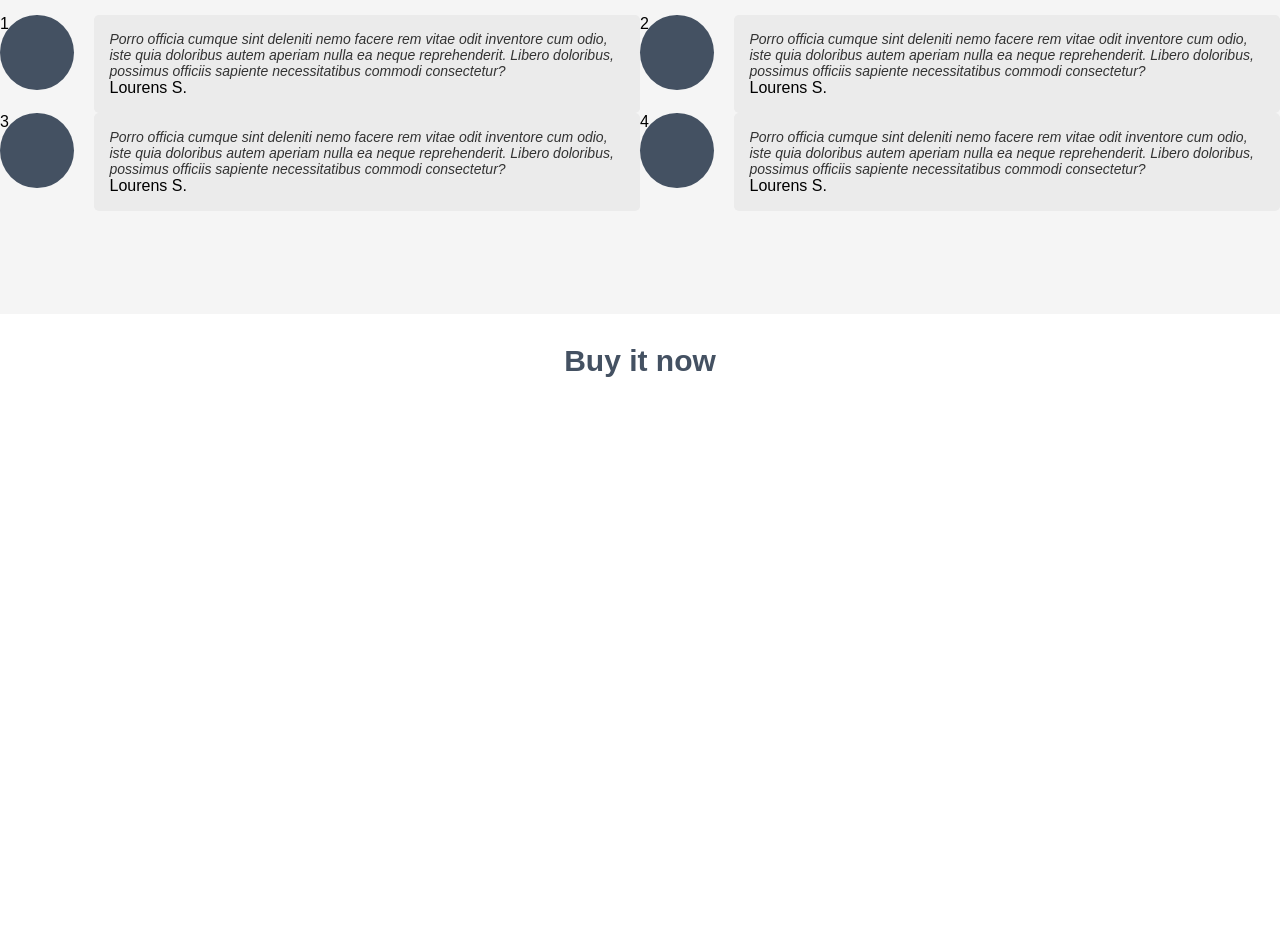
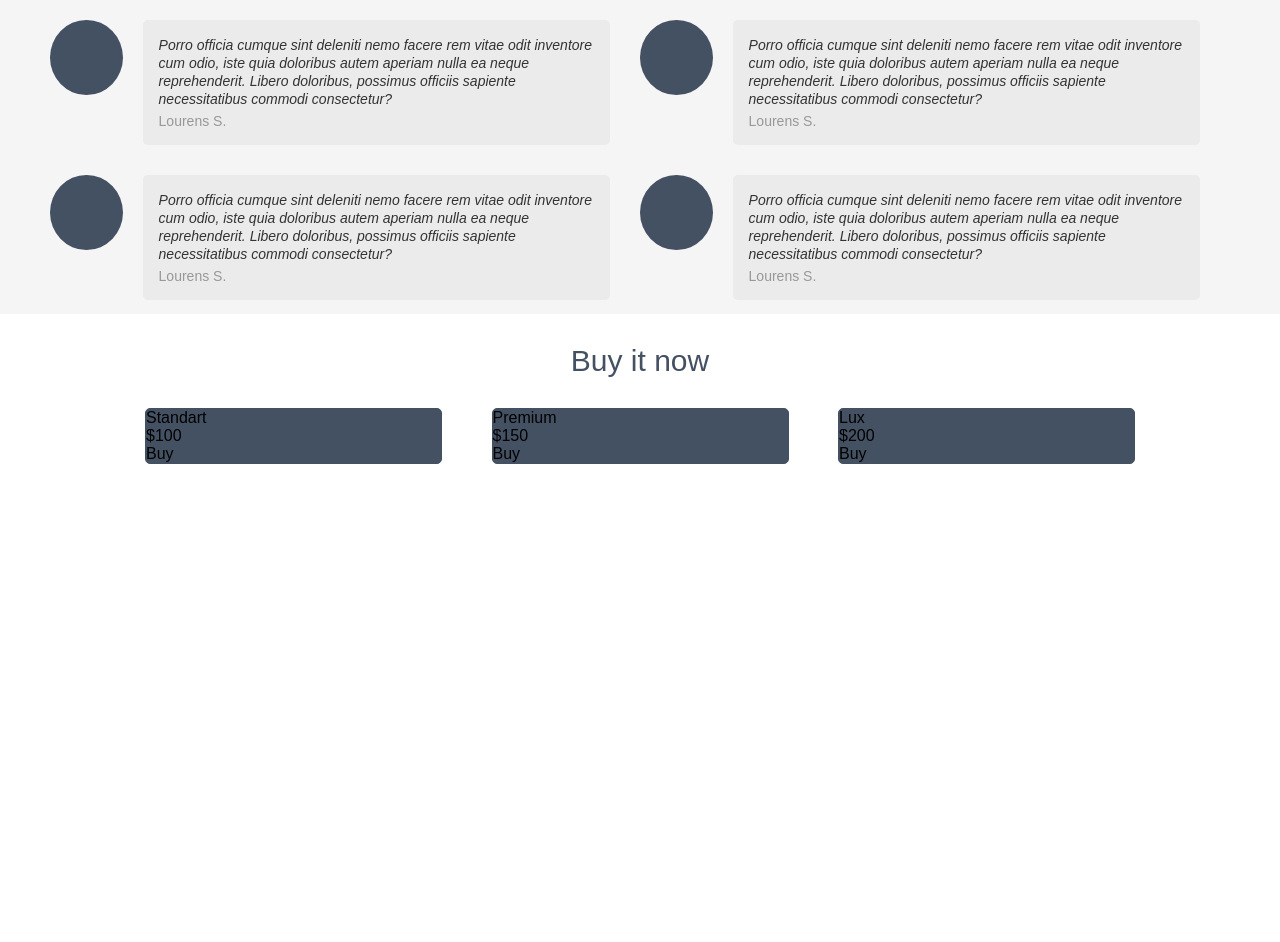
Before and after one commit to yehorich75/verzus, a plain HTML site: page index.html in a window 1280 px wide. Shown: the part 402-1344 px from the top of the page. Drawn offline with Linux system fonts and the light colour scheme.

Commit message:
buy section start

```diff
--- a/index.html
+++ b/index.html
@@ -1,5 +1,6 @@
 <!DOCTYPE html>
 <html lang="en">
+
 <head>
     <meta charset="UTF-8">
     <meta name="viewport" content="width=device-width, initial-scale=1.0">
@@ -7,7 +8,9 @@
     <title>Verzus</title>
     <link rel="stylesheet" href="style.css">
 </head>
+
 <body>
+    <!-- browser-sync start --server --no-ui --no-notify --files * -->
     <div class="grid">
         <header class="header">
             <div class="header-container container">
@@ -32,45 +35,33 @@
                 </h3>
                 <div class="reviews-block">
                     <div class="reviews-block__item">
-                        <div class="reviews-userpick">1</div>
+                        <div class="reviews-userpick"></div>
                         <div class="reviews-text">
-                            <div class="reviews-text__quote">Porro officia cumque sint deleniti nemo facere rem vitae odit inventore cum
-                                odio,
-                                iste quia doloribus autem aperiam nulla ea neque reprehenderit. Libero doloribus, possimus officiis
-                                sapiente necessitatibus commodi consectetur?
+                            <div class="reviews-text__quote">Porro officia cumque sint deleniti nemo facere rem vitae odit inventore cum odio, iste quia doloribus autem aperiam nulla ea neque reprehenderit. Libero doloribus, possimus officiis sapiente necessitatibus commodi consectetur?
                             </div>
                             <div class="reviews-text__author">Lourens S.</div>
                         </div>
                     </div>
                     <div class="reviews-block__item">
-                        <div class="reviews-userpick">2</div>
+                        <div class="reviews-userpick"></div>
                         <div class="reviews-text">
-                            <div class="reviews-text__quote">Porro officia cumque sint deleniti nemo facere rem vitae odit inventore cum
-                                odio,
-                                iste quia doloribus autem aperiam nulla ea neque reprehenderit. Libero doloribus, possimus officiis
-                                sapiente necessitatibus commodi consectetur?
+                            <div class="reviews-text__quote">Porro officia cumque sint deleniti nemo facere rem vitae odit inventore cum odio, iste quia doloribus autem aperiam nulla ea neque reprehenderit. Libero doloribus, possimus officiis sapiente necessitatibus commodi consectetur?
                             </div>
                             <div class="reviews-text__author">Lourens S.</div>
                         </div>
                     </div>
                     <div class="reviews-block__item">
-                        <div class="reviews-userpick">3</div>
+                        <div class="reviews-userpick"></div>
                         <div class="reviews-text">
-                            <div class="reviews-text__quote">Porro officia cumque sint deleniti nemo facere rem vitae odit inventore cum
-                                odio,
-                                iste quia doloribus autem aperiam nulla ea neque reprehenderit. Libero doloribus, possimus officiis
-                                sapiente necessitatibus commodi consectetur?
+                            <div class="reviews-text__quote">Porro officia cumque sint deleniti nemo facere rem vitae odit inventore cum odio, iste quia doloribus autem aperiam nulla ea neque reprehenderit. Libero doloribus, possimus officiis sapiente necessitatibus commodi consectetur?
                             </div>
                             <div class="reviews-text__author">Lourens S.</div>
                         </div>
                     </div>
                     <div class="reviews-block__item">
-                        <div class="reviews-userpick">4</div>
+                        <div class="reviews-userpick"></div>
                         <div class="reviews-text">
-                            <div class="reviews-text__quote">Porro officia cumque sint deleniti nemo facere rem vitae odit inventore cum
-                                odio,
-                                iste quia doloribus autem aperiam nulla ea neque reprehenderit. Libero doloribus, possimus officiis
-                                sapiente necessitatibus commodi consectetur?
+                            <div class="reviews-text__quote">Porro officia cumque sint deleniti nemo facere rem vitae odit inventore cum odio, iste quia doloribus autem aperiam nulla ea neque reprehenderit. Libero doloribus, possimus officiis sapiente necessitatibus commodi consectetur?
                             </div>
                             <div class="reviews-text__author">Lourens S.</div>
                         </div>
@@ -83,6 +74,26 @@
                 <h3 class="section-title">
                     Buy it now
                 </h3>
+                <div class="cards">
+                    <div class="card card-small">
+                        <div class="card-title">Standart</div>
+                        <div class="card-price">$100</div>
+                        <div class="card-list"></div>
+                        <div class="card-button">Buy</div>
+                    </div>
+                    <div class="card card-medium">
+                        <div class="card-title">Premium</div>
+                        <div class="card-price">$150</div>
+                        <div class="card-list"></div>
+                        <div class="card-button">Buy</div>
+                    </div>
+                    <div class="card card-large">
+                        <div class="card-title">Lux</div>
+                        <div class="card-price">$200</div>
+                        <div class="card-list"></div>
+                        <div class="card-button">Buy</div>
+                    </div>
+                </div>
             </div>
         </section>
         <section class="contacts">
@@ -94,4 +105,5 @@
         </section>
     </div>
 </body>
+
 </html>
--- a/style.css
+++ b/style.css
@@ -14,11 +14,15 @@ body {
     grid-template-rows: 323px 393px 712px 455px;
 }
 
-.header, .reviews, .buy, .contacts {
+.header,
+.reviews,
+.buy,
+.contacts {
     grid-column: 1/ -1;
 }
 
-.header, .contacts {
+.header,
+.contacts {
     background-color: #445162;
 }
 
@@ -26,7 +30,8 @@ body {
     background-color: #f5f5f5;
 }
 
-.reviews h3, .buy h3 {
+.reviews h3,
+.buy h3 {
     color: #445162;
 }
 
@@ -54,23 +59,27 @@ ul.header-list {
 
 li.header-list__item {
     font-size: 20px;
-    line-height: 36px;;
+    line-height: 36px;
+    ;
 }
 
 h3.section-title {
     font-size: 30px;
     text-align: center;
+    font-weight: 300;
 }
 
 .reviews-block {
     display: flex;
     flex-wrap: wrap;
+    margin: 35px 50px;
 }
 
 .reviews-block__item {
     width: 50%;
     display: flex;
 }
+
 
 /* .reviews-block__item > div {
     flex: 3 7;
@@ -90,11 +99,32 @@ h3.section-title {
     padding: 16px;
     background-color: #ebebeb;
     border-radius: 5px;
-    flex: 7;
+    flex: 6;
+    margin: 0 30px 30px 0;
 }
 
 .reviews-text__quote {
     color: #333333;
     font-size: 14px;
+    line-height: 18px;
     font-style: italic;
+    margin-bottom: 5px;
 }
+
+.reviews-text__author {
+    font-size: 14px;
+    color: #989898;
+}
+
+.cards {
+    margin: 0 145px;
+    display: flex;
+    justify-content: space-between;
+}
+
+.card {
+    background-color: #445162;
+    border: 1px solid #445162;
+    border-radius: 5px;
+    width: 30%;
+}
```
